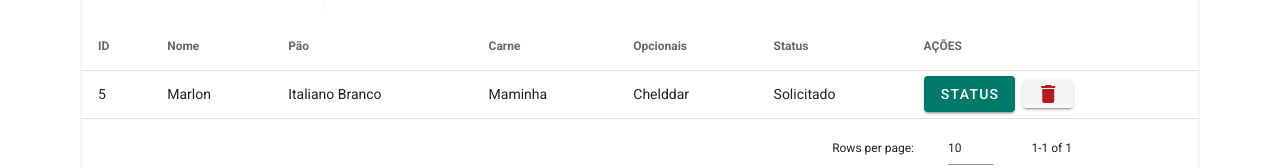
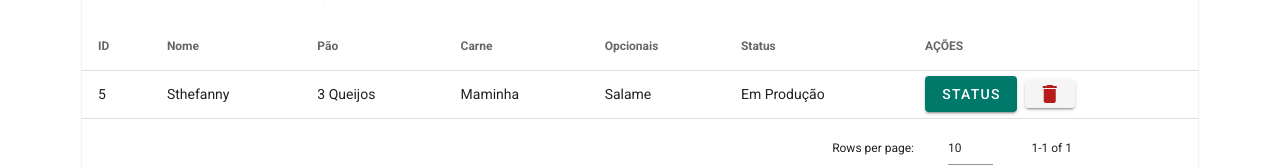
Before and after one commit to WellingtonAlvesLira/projeto-brocados, a Vue app: page /#/pedidos-brocados in a window 1280 px wide. Shown: the part 272-440 px from the top of the page. Built offline with nearby package versions, Linux system fonts and the light colour scheme; data requests are answered from the project's data file.

Commit message:
Adcionada a funcionalidade para o cliente escolher o status do pedido

```diff
--- a/db/db.json
+++ b/db/db.json
@@ -71,12 +71,13 @@
   ],
   "burgers": [
     {
-      "nome": "Marlon",
-      "pao": "Italiano Branco",
+      "nome": "Sthefanny",
+      "pao": "3 Queijos",
       "carne": "Maminha",
-      "opcionais": "Chelddar",
+      "opcionais": "Salame",
       "status": "Solicitado",
-      "id": 5
+      "id": 5,
+      "statusTipo": "Em Produção"
     }
   ]
 }
--- a/src/components/dashboard/dashaboardBrocados.vue
+++ b/src/components/dashboard/dashaboardBrocados.vue
@@ -34,8 +34,8 @@
           </v-btn>
         </template>
         <v-list>
-          <v-list-item v-for="(s, i) in status" :key="i" :selected="item.tipo == s.tipo" @click="atualizarStatus(s.tipo)">
-            <v-list-item-title v-model="statusPedido">{{ s.tipo }}</v-list-item-title>
+          <v-list-item v-for="(s, i) in status" :key="i" @click="atualizarStatus(item.id, s.tipo)">
+            <v-list-item-title>{{ s.tipo }}</v-list-item-title>
           </v-list-item>
         </v-list>
       </v-menu>
@@ -53,9 +53,6 @@ export default {
   name: "dashboardBrocados",
   mixins: [api],
   data: () => ({
-    data:{
-       statusPedido: "",
-    },
     dialog: false,
     headers: [
       {
@@ -68,7 +65,7 @@ export default {
       { text: "Pão", value: "pao" },
       { text: "Carne", value: "carne" },
       { text: "Opcionais", value: "opcionais" },
-      { text: "Status", value: "status" },
+      { text: "Status", value: "statusTipo" },
       { text: "AÇÕES", value: "actions", sortable: false },
     ],
     desserts: [],
@@ -106,8 +103,16 @@ export default {
 
     },
 
-    atualizarStatus(stipo){
-      alert(stipo)
+    atualizarStatus(itemId,statusTipo){
+       this.patch(`/burgers/${itemId}`, {statusTipo})
+      .then(() => {
+        this.listarPedidos()
+          console.log('Usuário atualizado com sucesso')
+      })
+      .catch((error) => {
+          console.log(error);
+      });
+
     }
 
   },
--- a/src/components/form/FormBrocados.vue
+++ b/src/components/form/FormBrocados.vue
@@ -79,7 +79,6 @@ export default {
       pao: "",
       carne: "",
       opcionais: "",
-      status: "Solicitado",
     },
 
     paes: [],
```
Also changed, not shown: src/api/api.js (line endings or trailing spaces).
